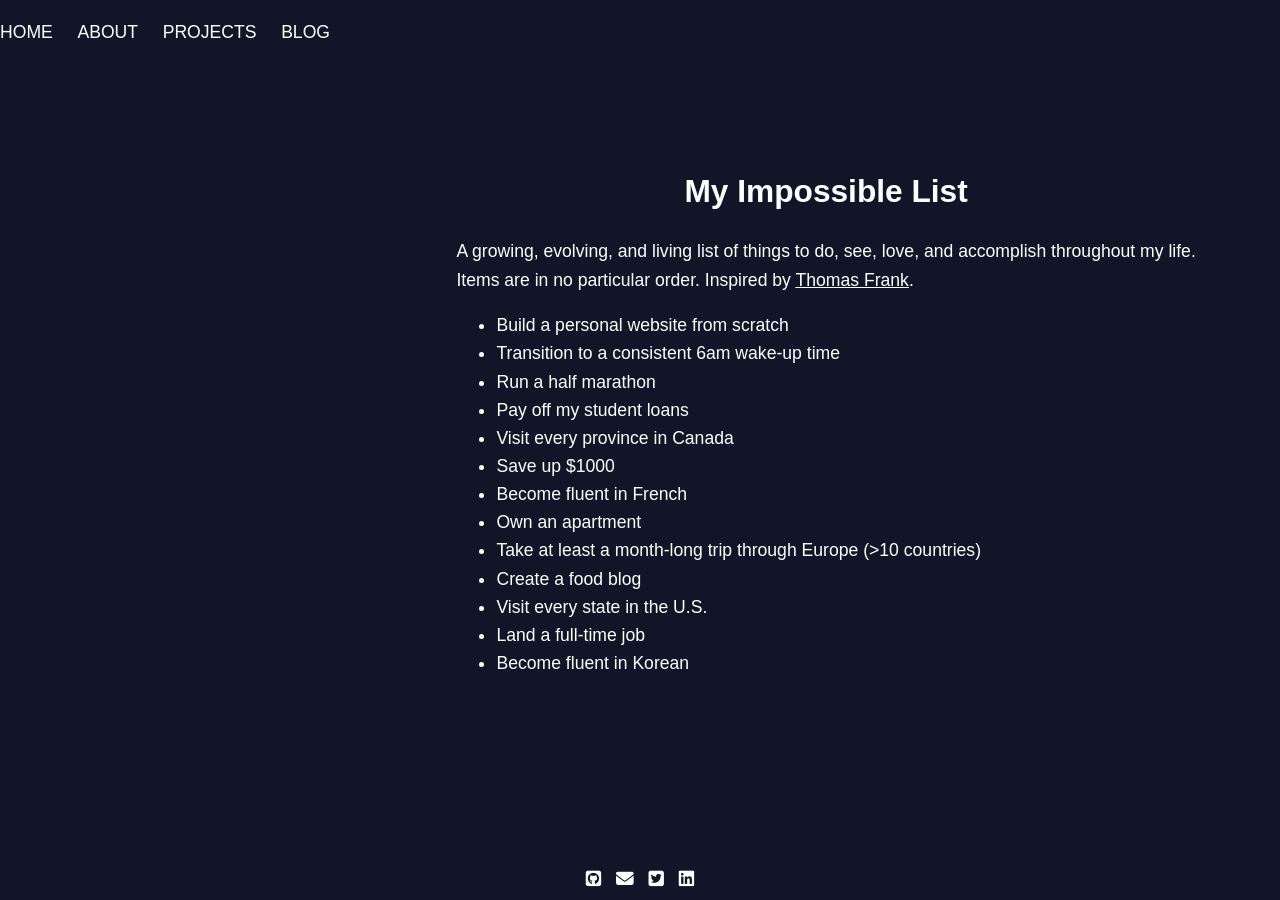
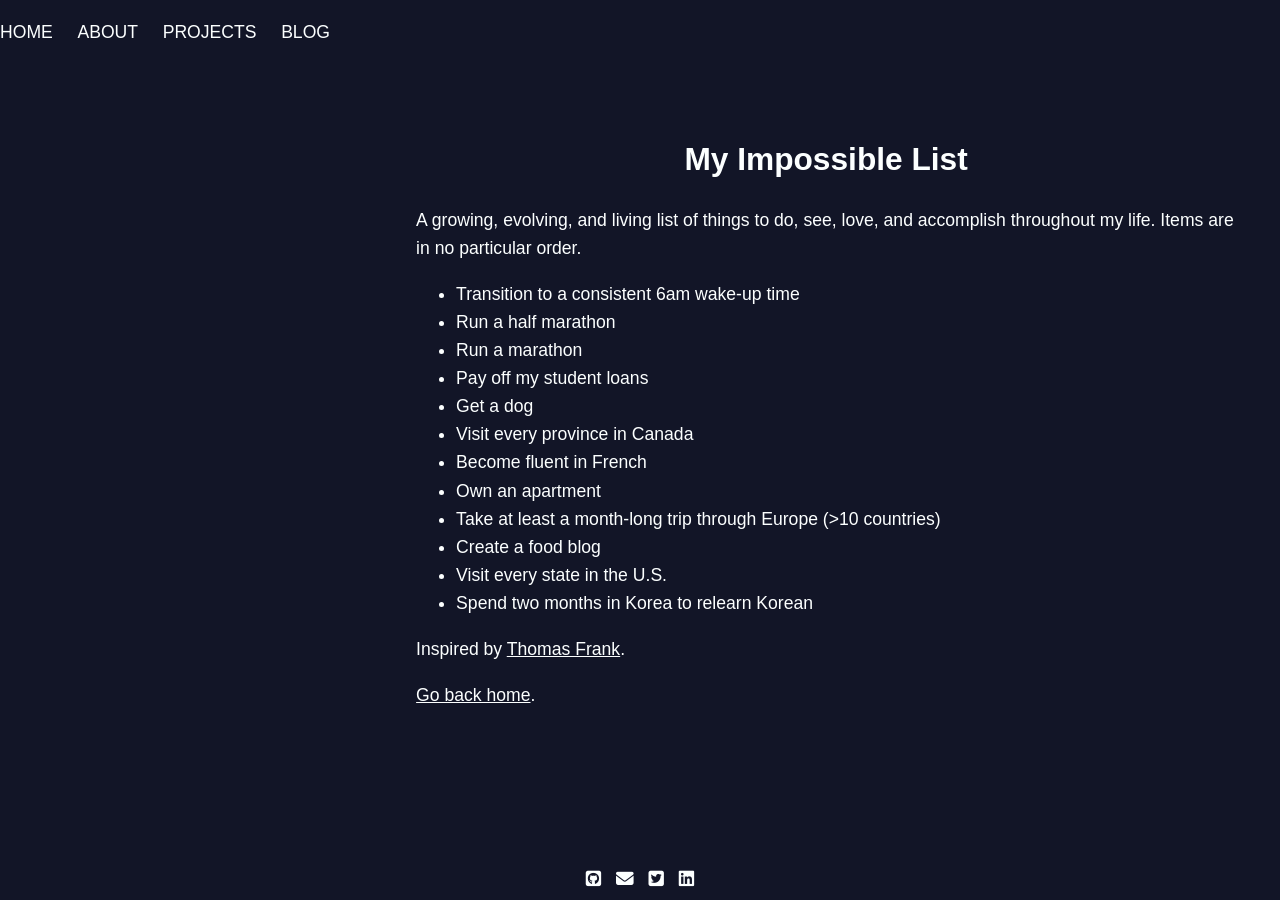
Before and after one commit to angiejwkim/angiejwkim.github.io, a Jekyll site: the page built from _pages/goals.md, in a window 1280 px wide. Built offline with Jekyll 4.4.1, drawn with Linux system fonts in a browser that asks for light colours; nearby versions of some CDN libraries.

Commit message:
edit goals page

```diff
--- a/_pages/goals.md
+++ b/_pages/goals.md
@@ -6,20 +6,21 @@ show-nav: false
 permalink: /goals/
 ---
 
-A growing, evolving, and living list of things to do, see, love, and accomplish throughout my life.
-Items are in no particular order. Inspired by [Thomas Frank](https://collegeinfogeek.com/about/meet-the-author/my-impossible-list/).
+A growing, evolving, and living list of things to do, see, love, and accomplish throughout my life. Items are in no particular order.
 
-
- * Build a personal website from scratch
  * Transition to a consistent 6am wake-up time
  * Run a half marathon
+ * Run a marathon
  * Pay off my student loans
+ * Get a dog
  * Visit every province in Canada
- * Save up $1000
  * Become fluent in French
  * Own an apartment
  * Take at least a month-long trip through Europe (>10 countries)
  * Create a food blog
  * Visit every state in the U.S.
- * Land a full-time job
- * Become fluent in Korean
+ * Spend two months in Korea to relearn Korean
+
+ Inspired by [Thomas Frank](https://collegeinfogeek.com/about/meet-the-author/my-impossible-list/).
+
+ [Go back home](/).
```
